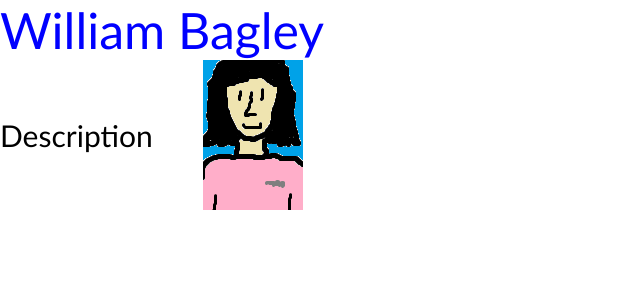
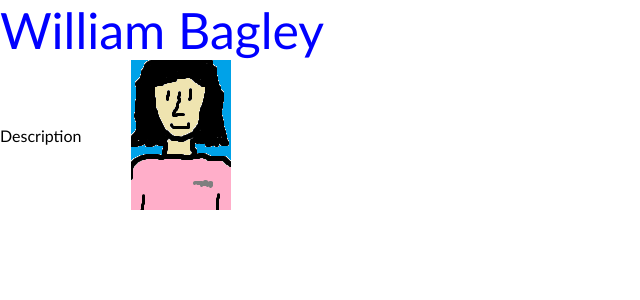
Before and after one commit to wbagley01/wbagley01.github.io, a React (Create React App) app: page / in a window 1280 px wide. Shown: the top 300 px of the page, without its empty margins (0-640 px from the left). Built offline with nearby package versions, Linux system fonts and the light colour scheme.

Commit message:
Update NameHeader.js

```diff
--- a/src/components/header/NameHeader.js
+++ b/src/components/header/NameHeader.js
@@ -7,7 +7,7 @@ function NameHeader() {
         <div className='NameHeader'>
             <div className='Name'>William Bagley</div>
             <div className='Container'>
-                <div className='Description'>Description</div>
+                <div className='Competitive Alpha Geek'>Description</div>
                 <img src= '/images/william.png' className='RealImage' alt=''/>
             </div>
             <div className='Container'>
```
